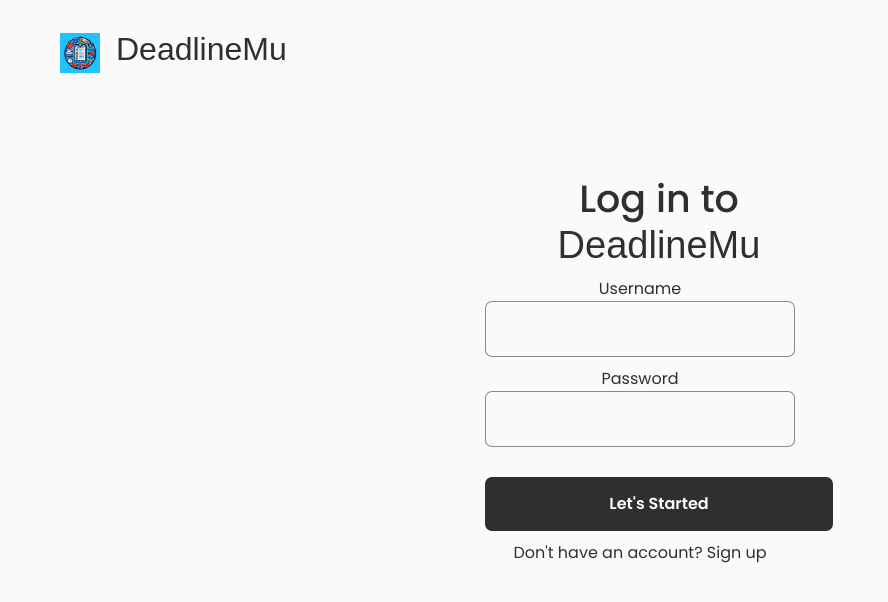
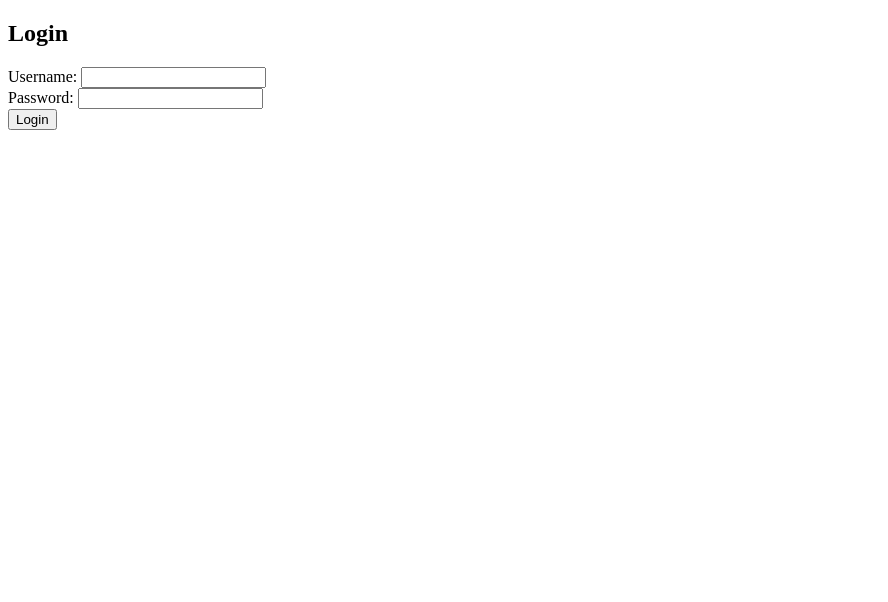
Before and after one commit to ArayaFeisa/DeadlineMu-PBD, a PHP site: page /login.php in a window 1280 px wide. Shown: the top 602 px of the page, without its empty margins (0-888 px from the left). Run offline with PHP 8.4, Linux system fonts and the light colour scheme; some libraries are stand-ins or nearby versions; some web fonts are replaced.

Commit message:
add login logout

```diff
--- a/activity_log.php
+++ b/activity_log.php
@@ -45,7 +45,7 @@ $result = mysqli_query($connection, $selectSql);
         <a href="task_and_category.php">Task and Category</a>
         <a href="activity_log.php">Task Log</a>
         <a href="bookmark.php">Bookmark</a>
-        <a href="#">Logout</a>
+        <a href="logout.php">Logout</a>
     </div>
 
     <div class="container">
--- a/bookmark.php
+++ b/bookmark.php
@@ -58,7 +58,7 @@ $bookmarks = getBookmarks($userId, $connection);
         <a href="task_and_category.php">Task and Category</a>
         <a href="activity_log.php">Task Log</a>
         <a href="bookmark.php">Bookmark</a>
-        <a href="#">Logout</a>
+        <a href="logout.php">Logout</a>
     </div>
 
     <div class="container">
--- a/category.php
+++ b/category.php
@@ -47,7 +47,7 @@ if (!$result) {
         <a href="task_and_category.php">Task and Category</a>
         <a href="activity_log.php">Task Log</a>
         <a href="bookmark.php">Bookmark</a>
-        <a href="#">Logout</a>
+        <a href="logout.php">Logout</a>
     </div>
 
     <div class="container">
--- a/login.php
+++ b/login.php
@@ -1,34 +1,63 @@
 <!DOCTYPE html>
 <html lang="en">
+
 <head>
-    <meta charset="utf-8">
-    <meta name="viewport" content="width=device-width, initial-scale=1, shrink-to-fit=no">
-    <link rel="stylesheet" href="css/bootstrap.min.css">
-    <link rel="stylesheet" href="../css/stylelogin.css">
-    <title>Log in to DeadlineMU</title>
+    <meta charset="UTF-8">
+    <meta name="viewport" content="width=device-width, initial-scale=1.0">
+    <title>Login - DeadlineMU</title>
+</head>
 
-</head>
 <body>
-    <header>
-        <div class="logo">
-          <img src="../assets/images/DeadlineMu.jpg" alt="Your Logo">
-        </div>
-        <div class="header-text">
-          <h1 class="logo-text">DeadlineMu</h2>
-        </div>
-    </header>
-    <div class="wrapper text-center">
-        <h1 class="login-title">Log in to <span class="logo-title">DeadlineMu</span></h1>
-        <form action="/login" method="post">
-            <label class="label-text">Username</label>
-            <input type="text" name="username">
-            <label class="label-text">Password</label>
-            <input type="password" name="password">
-            <button type="submit">Let's Started</button>
-        </form>
-        <div class="create">
-            Don't have an account? <a href="signup.php">Sign up</a>
-        </div>
-    </div>
+    <h2>Login</h2>
+
+    <?php
+    session_start();
+
+    // Check if the user is already logged in
+    if (isset($_SESSION['user_id'])) {
+        header("Location: homepage.php");
+        exit();
+    }
+
+    // Check if the form is submitted
+    if ($_SERVER['REQUEST_METHOD'] == 'POST') {
+        include('connection.php'); // Include your database connection file
+
+        $username = $_POST['username'];
+        $password = $_POST['password'];
+
+        // Perform user authentication
+        $sql = "SELECT * FROM deadlinemu.User WHERE Username = '$username' AND Password = '$password'";
+        $result = mysqli_query($connection, $sql);
+
+        if ($result && mysqli_num_rows($result) == 1) {
+            $user = mysqli_fetch_assoc($result);
+
+            // Set user information in the session
+            $_SESSION['user_id'] = $user['UserID'];
+            $_SESSION['username'] = $user['Username'];
+
+            header("Location: homepage.php");
+            exit();
+        } else {
+            echo "Invalid username or password.";
+        }
+    }
+    ?>
+
+    <form method="post" action="login.php">
+        <label for="username">Username:</label>
+        <input type="text" name="username" required>
+
+        <br>
+
+        <label for="password">Password:</label>
+        <input type="password" name="password" required>
+
+        <br>
+
+        <button type="submit">Login</button>
+    </form>
 </body>
+
 </html>
--- a/task_and_category.php
+++ b/task_and_category.php
@@ -34,7 +34,7 @@ if (!$categoryResult) {
         <a href="task_and_category.php">Task and Category</a>
         <a href="activity_log.php">Task Log</a>
         <a href="bookmark.php">Bookmark</a>
-        <a href="#">Logout</a>
+        <a href="logout.php">Logout</a>
     </div>
     <div class="container">
         <h2 class="mt-5 mb-3">Task and Category</h2>
```
Also changed, not shown: homepage.php (+8 -1 lines), logout.php (added, +7 -0 lines), task.php (+24 -13 lines).
